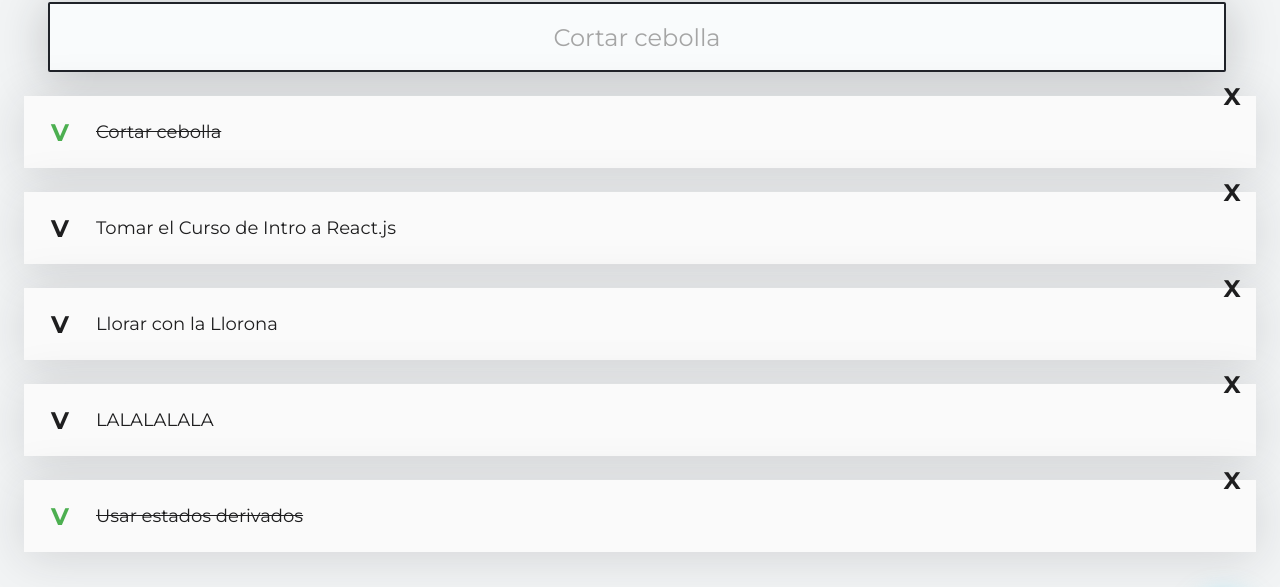
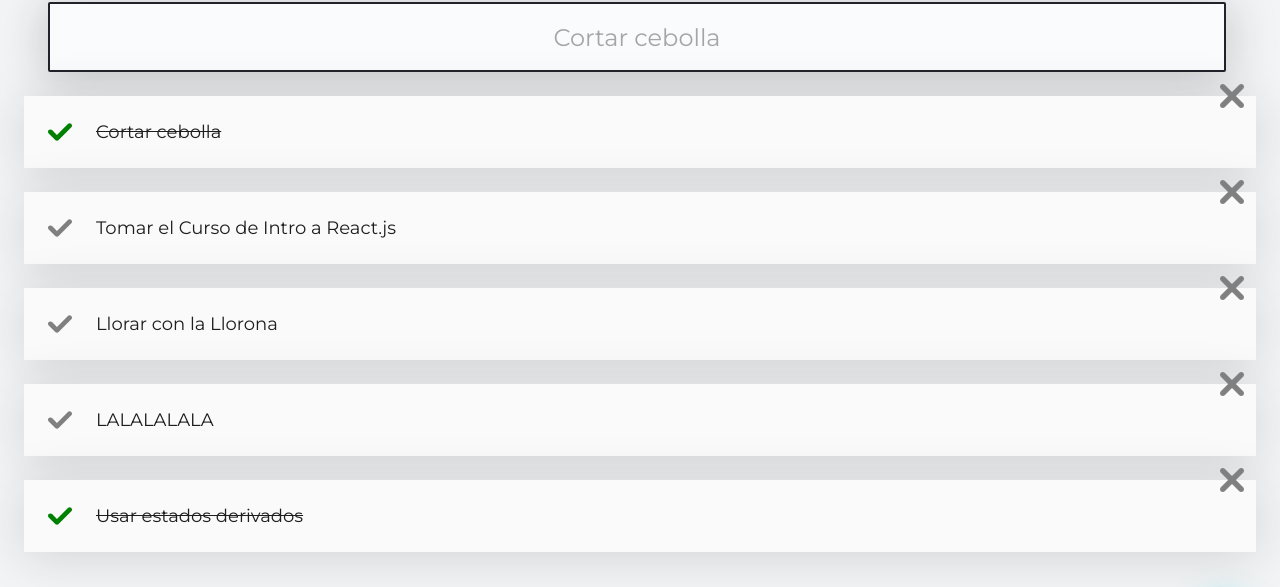
Before and after one commit to frankramd/platzi-react, a React (Create React App) app: page / in a window 1280 px wide. Shown: the part 123-710 px from the top of the page. Built offline with nearby package versions, Linux system fonts and the light colour scheme.

Commit message:
curso-react-intro-10-icons

```diff
--- /dev/null
+++ b/src/CompleteIcon.js
@@ -0,0 +1,14 @@
+import React from 'react';
+import { TodoIcon } from './TodoIcon';
+
+function CompleteIcon({ completed, onComplete }) {
+  return (
+    <TodoIcon
+      type="check"
+      color={completed ? 'green' : 'gray'}
+      onClick={onComplete}
+    />
+  );
+}
+
+export { CompleteIcon };
--- /dev/null
+++ b/src/DeleteIcon.js
@@ -0,0 +1,14 @@
+import React from 'react';
+import { TodoIcon } from './TodoIcon';
+
+function DeleteIcon({ onDelete }) {
+  return (
+    <TodoIcon
+      type="delete"
+      color="gray"
+      onClick={onDelete}
+    />
+  );
+}
+
+export { DeleteIcon };
--- /dev/null
+++ b/src/TodoIcon.css
@@ -0,0 +1,41 @@
+
+.Icon-container {
+  cursor: pointer;
+  display: flex;
+  justify-content: center;
+  align-items: center;
+  height: 48px;
+  width: 48px;
+  font-size: 24px;
+  font-weight: bold;
+  /* background-color: #CCC; */
+}
+
+.Icon-container-check {
+  position: absolute;
+  left: 12px;
+}
+.Icon-container-check--active {
+  color: #4caf50;
+}
+
+.Icon-container-delete {
+  position: absolute;
+  top: -24px;
+  right: 0;
+}
+.Icon-container-delete:hover {
+  color: red;
+}
+
+.Icon-svg {
+  width: 24px;
+  height: 24px;
+}
+
+.Icon-container-check:hover .Icon-svg {
+  fill: green;
+}
+.Icon-container-delete:hover .Icon-svg {
+  fill: red;
+}
--- /dev/null
+++ b/src/TodoIcon.js
@@ -0,0 +1,21 @@
+import { ReactComponent as CheckSVG } from './check.svg';
+import { ReactComponent as DeleteSVG } from './delete.svg';
+import './TodoIcon.css';
+
+const iconTypes = {
+  "check": (color) => <CheckSVG className="Icon-svg" fill={color} />,
+  "delete": (color) => <DeleteSVG className="Icon-svg" fill={color} />,
+};
+
+function TodoIcon({ type, color, onClick }) {
+  return (
+    <span
+      className={`Icon-container Icon-container-${type}`}
+      onClick={onClick}
+    >
+      {iconTypes[type](color)}
+    </span>
+  )
+}
+
+export { TodoIcon };
--- a/src/TodoItem.css
+++ b/src/TodoItem.css
@@ -18,32 +18,3 @@
 .TodoItem-p--complete {
   text-decoration: line-through;
 }
-
-.Icon {
-  cursor: pointer;
-  display: flex;
-  justify-content: center;
-  align-items: center;
-  height: 48px;
-  width: 48px;
-  font-size: 24px;
-  font-weight: bold;
-  /* background-color: #CCC; */
-}
-
-.Icon-check {
-  position: absolute;
-  left: 12px;
-}
-.Icon-check--active {
-  color: #4caf50;
-}
-
-.Icon-delete {
-  position: absolute;
-  top: -24px;
-  right: 0;
-}
-.Icon-delete:hover {
-  color: red;
-}
--- a/src/TodoItem.js
+++ b/src/TodoItem.js
@@ -1,23 +1,22 @@
+import { CompleteIcon } from './CompleteIcon'
+import { DeleteIcon } from './DeleteIcon'
 import './TodoItem.css';
 
 function TodoItem(props) {
   return (
     <li className="TodoItem">
-      <span
-        className={`Icon Icon-check ${props.completed && "Icon-check--active"}`}
-        onClick={props.onComplete}
-      >
-        V
-      </span>
+      <CompleteIcon
+        completed={props.completed}
+        onComplete={props.onComplete}
+      />
+
       <p className={`TodoItem-p ${props.completed && "TodoItem-p--complete"}`}>
         {props.text}
       </p>
-      <span
-        className="Icon Icon-delete"
-        onClick={props.onDelete}
-      >
-        X
-      </span>
+
+      <DeleteIcon
+        onDelete={props.onDelete}
+      />
     </li>
   );
 }
```
Also changed, not shown: src/check.svg (added), src/delete.svg (added).
